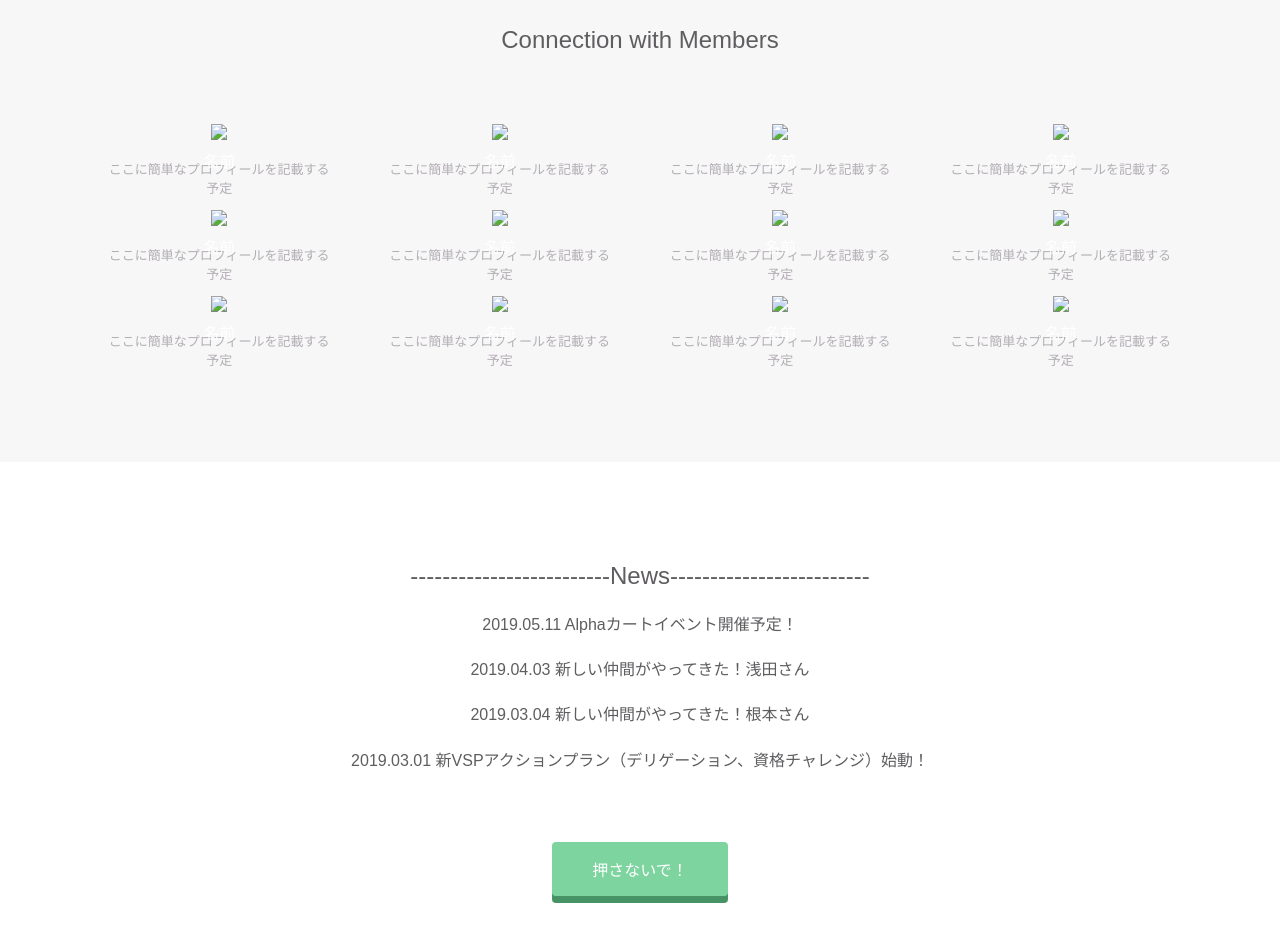
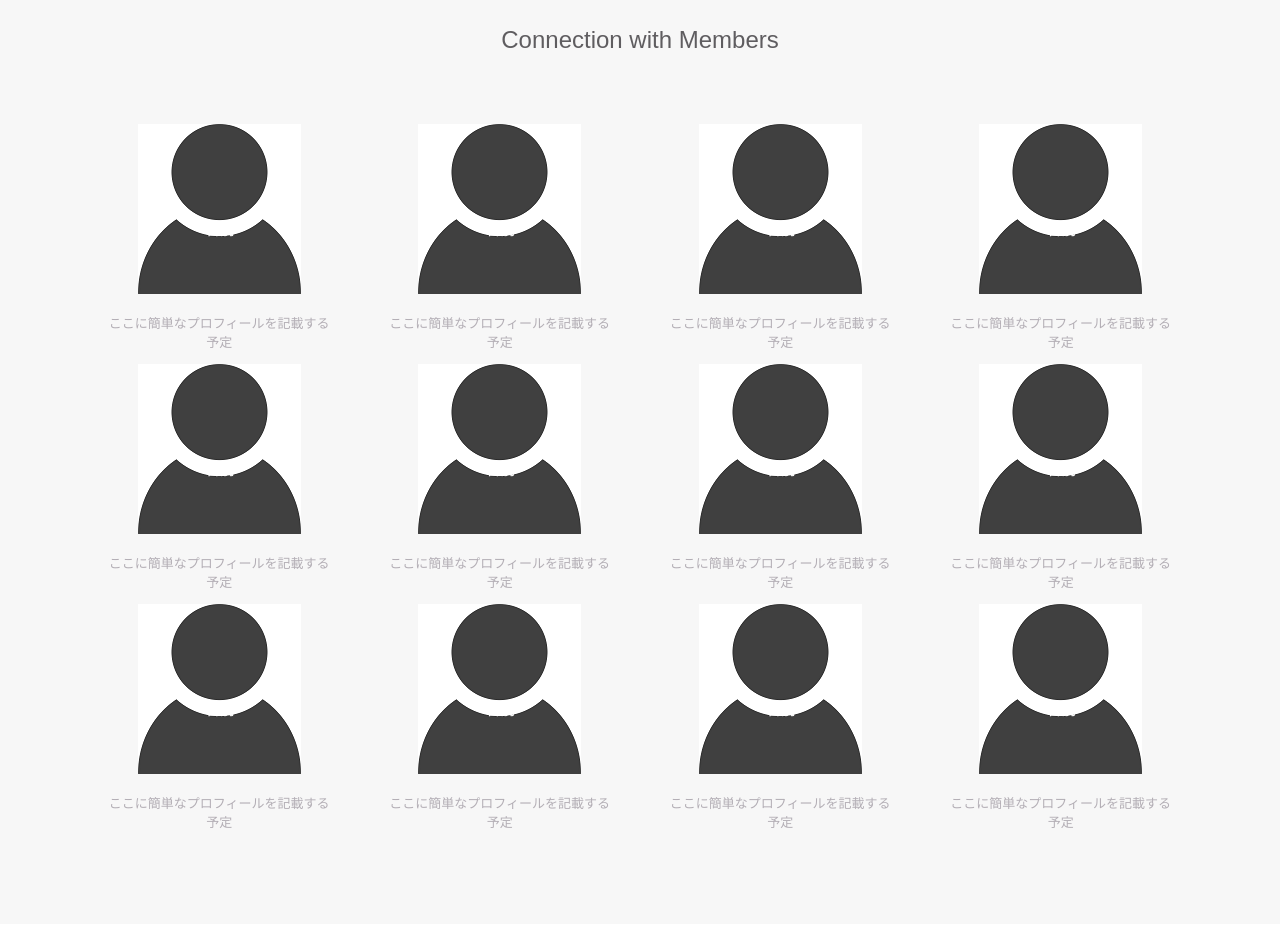
Before and after one commit to hibikizone/test, a plain HTML site: page index.html in a window 1280 px wide. Shown: the part 800-1742 px from the top of the page. Drawn offline with Linux system fonts and the light colour scheme.

Commit message:
modified index.html

```diff
--- a/index.html
+++ b/index.html
@@ -51,84 +51,84 @@
         <div class="lessons">
           <div class="lesson">
             <div class="lesson-icon">
-              <img src="../mypage/images/person.png">
+              <img src="./images/person.png">
               <p>名前</p>
             </div>
             <p class="text-contents">ここに簡単なプロフィールを記載する予定</p>
           </div>
           <div class="lesson">
             <div class="lesson-icon">
-              <img src="../mypage/images/person.png">
+              <img src="./images/person.png">
               <p>名前</p>
             </div>
             <p class="text-contents">ここに簡単なプロフィールを記載する予定</p>
           </div>
           <div class="lesson">
             <div class="lesson-icon">
-              <img src="../mypage/images/person.png">
+              <img src="./images/person.png">
               <p>名前</p>
             </div>
             <p class="text-contents">ここに簡単なプロフィールを記載する予定</p>
           </div>
           <div class="lesson">
             <div class="lesson-icon">
-              <img src="../mypage/images/person.png">
+              <img src="./images/person.png">
               <p>名前</p>
             </div>
             <p class="text-contents">ここに簡単なプロフィールを記載する予定</p>
           </div>
           <div class="lesson">
             <div class="lesson-icon">
-              <img src="../mypage/images/person.png">
+              <img src="./images/person.png">
               <p>名前</p>
             </div>
             <p class="text-contents">ここに簡単なプロフィールを記載する予定</p>
           </div>
           <div class="lesson">
             <div class="lesson-icon">
-              <img src="../mypage/images/person.png">
+              <img src="./images/person.png">
               <p>名前</p>
             </div>
             <p class="text-contents">ここに簡単なプロフィールを記載する予定</p>
           </div>
           <div class="lesson">
             <div class="lesson-icon">
-              <img src="../mypage/images/person.png">
+              <img src="./images/person.png">
               <p>名前</p>
             </div>
             <p class="text-contents">ここに簡単なプロフィールを記載する予定</p>
           </div>
           <div class="lesson">
             <div class="lesson-icon">
-              <img src="../mypage/images/person.png">
+              <img src="./images/person.png">
               <p>名前</p>
             </div>
             <p class="text-contents">ここに簡単なプロフィールを記載する予定</p>
           </div>
           <div class="lesson">
             <div class="lesson-icon">
-              <img src="../mypage/images/person.png">
+              <img src="./images/person.png">
               <p>名前</p>
             </div>
             <p class="text-contents">ここに簡単なプロフィールを記載する予定</p>
           </div>
           <div class="lesson">
             <div class="lesson-icon">
-              <img src="../mypage/images/person.png">
+              <img src="./images/person.png">
               <p>名前</p>
             </div>
             <p class="text-contents">ここに簡単なプロフィールを記載する予定</p>
           </div>
           <div class="lesson">
             <div class="lesson-icon">
-              <img src="../mypage/images/person.png">
+              <img src="./images/person.png">
               <p>名前</p>
             </div>
             <p class="text-contents">ここに簡単なプロフィールを記載する予定</p>
           </div>
           <div class="lesson">
             <div class="lesson-icon">
-              <img src="../mypage/images/person.png">
+              <img src="./images/person.png">
               <p>名前</p>
             </div>
             <p class="text-contents">ここに簡単なプロフィールを記載する予定</p>
```
